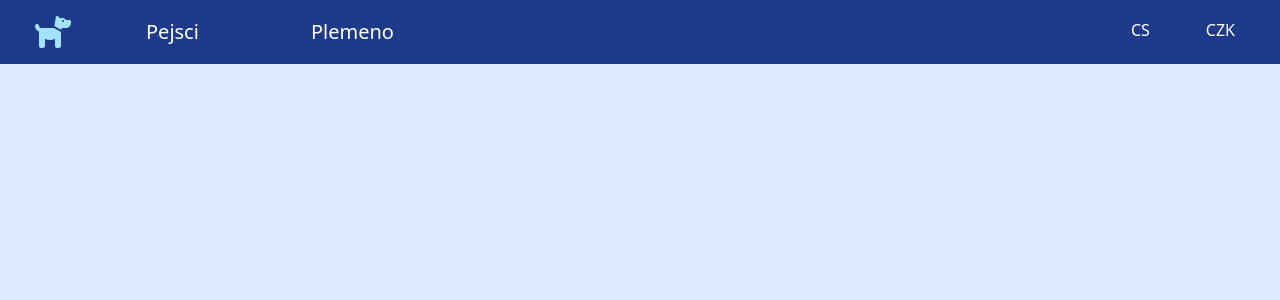
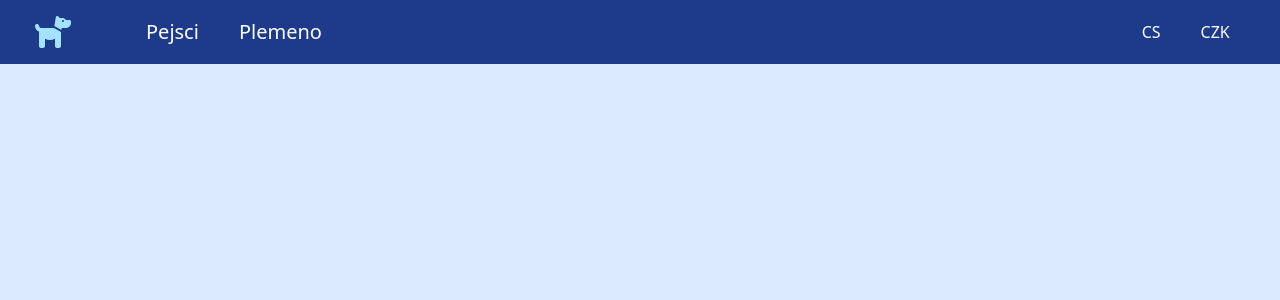
Before and after one commit to Efreenka/Woofie, a Vue app: page / in a window 1280 px wide. Shown: the top 300 px of the page. Built offline with nearby package versions, Linux system fonts and the light colour scheme.

Commit message:
remove gap in dropdown, center dropdown

```diff
--- a/src/components/DropdownMenu.vue
+++ b/src/components/DropdownMenu.vue
@@ -4,7 +4,7 @@
     @mouseover="showDropdown = true"
     @mouseleave="showDropdown = false"
   >
-    <button class=" w-10">{{ selectedItem }}</button>
+    <button class=" w-10 mt-[2px]">{{ selectedItem }}</button>
     <div v-if="showDropdown" class="absolute mt-2 py-1 bg-white shadow-lg rounded-md text-blue-900">
       <a
         href="#!"
--- a/src/components/Header.vue
+++ b/src/components/Header.vue
@@ -11,7 +11,7 @@
         <MainMenu @click="showMenu = false" :class="{ hidden: !showMenu, show: showMenu, 'md:block': true }" />
       </div>
     </div>
-    <div class="flex gap-6 md:gap-10 mr-3 pt-1 md:basis-[10%]">
+    <div class="flex gap-6 pt-1 md:basis-[10%]">
       <DropdownMenuVue :items="languages" />
       <DropdownMenuVue :items="currencies" />
     </div>
--- a/src/components/MainMenu.vue
+++ b/src/components/MainMenu.vue
@@ -1,6 +1,6 @@
 <template>
   <nav>
-    <ul class="flex flex-col md:flex-row gap-5 md:gap-28 pt-1 bg-blue-900">
+    <ul class="flex flex-col md:flex-row gap-5 md:gap-10 pt-1 bg-blue-900">
       <li>
         <router-link to="dog" class="text-xl hover:text-gray-300">Pejsci</router-link>
       </li>
```
